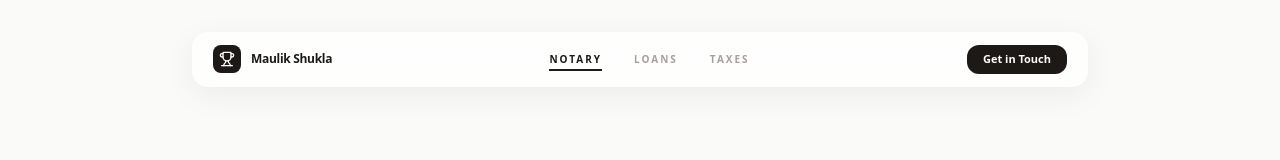
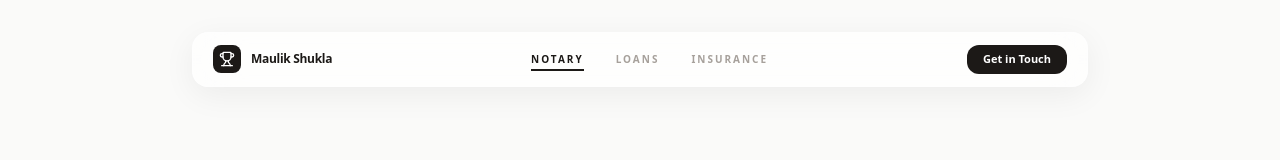
Before and after one commit to aryashukla2/maulik-finance, a React (Vite) app: page / in a window 1280 px wide. Shown: the top 160 px of the page. Built offline with nearby package versions, Linux system fonts and the light colour scheme.

Commit message:
icon and website name changes

```diff
--- a/index.html
+++ b/index.html
@@ -2,9 +2,9 @@
 <html lang="en">
   <head>
     <meta charset="UTF-8" />
-    <link rel="icon" type="image/svg+xml" href="/vite.svg" />
+    <link rel="icon" type="image/svg+xml" href="/maulik.jpg" />
     <meta name="viewport" content="width=device-width, initial-scale=1.0" />
-    <title>maulik-finance</title>
+    <title>Maulik Finance</title>
   </head>
   <body>
     <div id="root"></div>
--- a/src/App.jsx
+++ b/src/App.jsx
@@ -27,7 +27,7 @@ const Navbar = ({ activeIndex, scrollToSlide }) => {
         </div>
 
         <div className="hidden md:flex items-center gap-8">
-          {["Notary", "Loans", "Taxes"].map((label, index) => (
+          {["Notary", "Loans", "Insurance"].map((label, index) => (
             <button
               key={label}
               onClick={() => scrollToSlide(index)}
```
Also changed, not shown: public/maulik.jpg (added).
